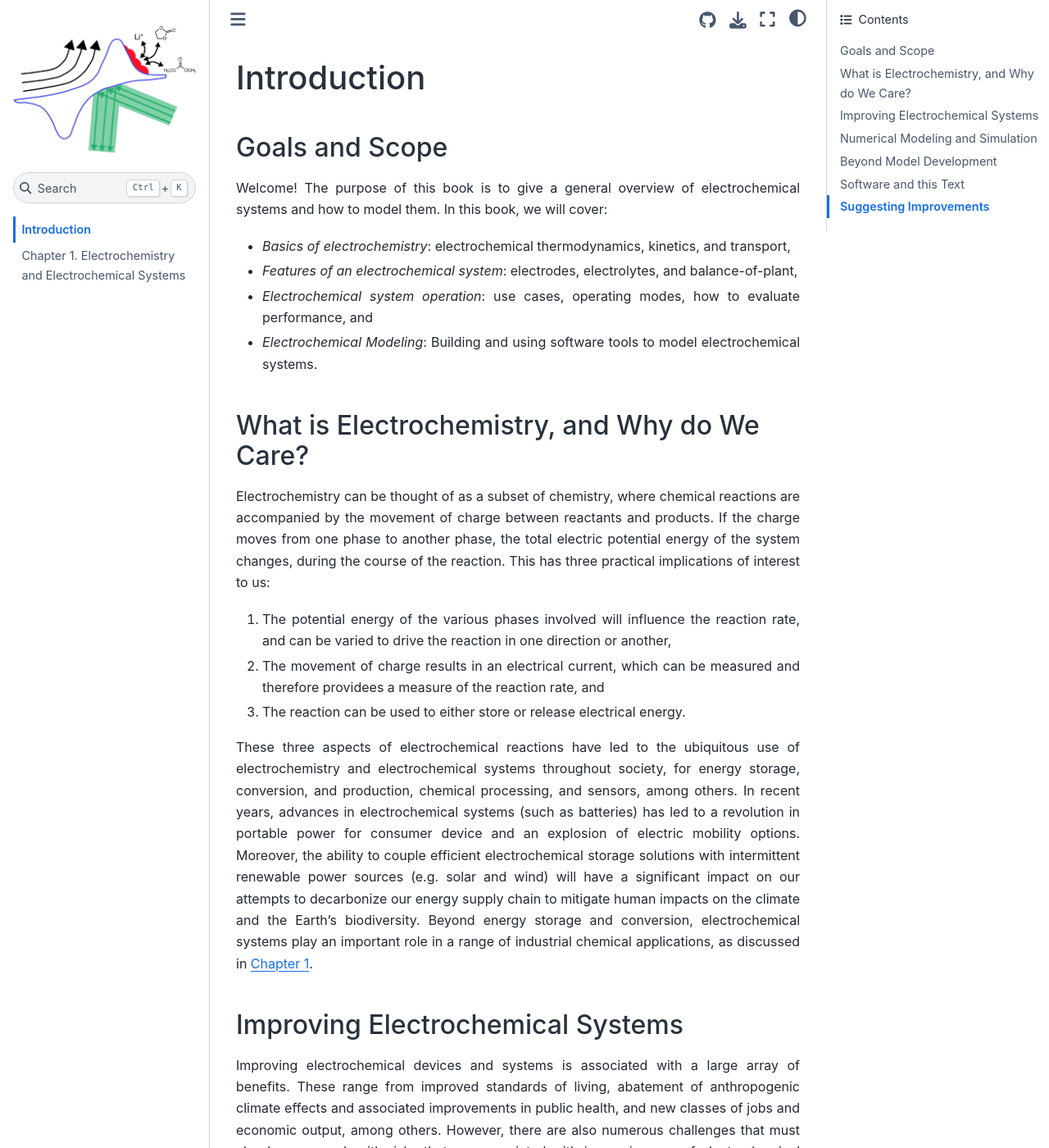
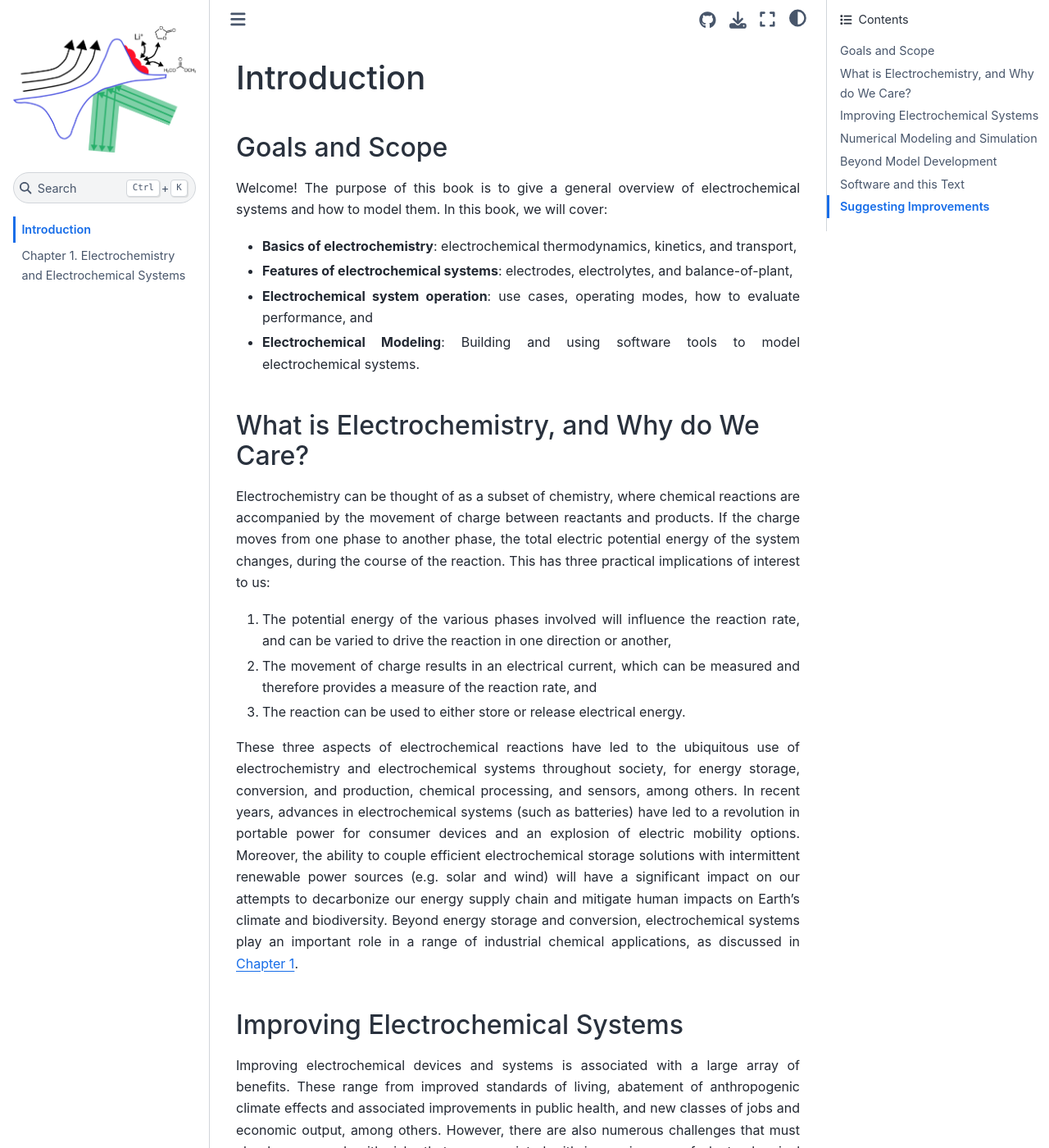
Before and after one commit to decaluwe/EchemSystemsEngineering, a Jupyter Book: the page built from intro.md, in a window 1280 px wide and 1400 px high. Shown: the whole window at 82% size. Built offline with Jupyter Book 1.0.4 settings and Sphinx 7.4.7 and the Sphinx Book theme 1.1.4, drawn with Linux system fonts in a browser that asks for light colours; pages that are not in the unit, such as notebooks, are missing from menus; some of the changed text lies outside the part shown.

Commit message:
Update intro, add requirements and config.

```diff
--- a/_config.yml
+++ b/_config.yml
@@ -21,9 +21,14 @@ bibtex_bibfiles:
 
 # Information about where the book exists on the web
 repository:
-  url: https://github.com/executablebooks/jupyter-book  # Online location of your book
-  path_to_book: docs  # Optional path to your book, relative to the repository root
-  branch: master  # Which branch of the repository should be used when creating links (optional)
+  url: https://github.com/decaluwe/EchemSystemsEngingeering.git  # Online location of your book
+  # path_to_book: docs  # Optional path to your book, relative to the repository root
+  branch: main  # Which branch of the repository should be used when creating links (optional)
+
+# Use thebe to launch interactive code blocks
+launch_buttons:
+  thebe                  : true
+  binderhub_url: https://mybinder.org/v2/gh/decaluwe/EchemSystemsEngingeering.git/main  # The URL for your BinderHub (e.g., https://mybinder.org)
 
 # Add GitHub buttons to your book
 # See https://jupyterbook.org/customize/config.html#add-a-link-to-your-repository
--- a/intro.md
+++ b/intro.md
@@ -3,19 +3,19 @@
 ## Goals and Scope
 
 Welcome! The purpose of this book is to give a general overview of electrochemical systems and how to model them. In this book, we will cover:
-- *Basics of electrochemistry*: electrochemical thermodynamics, kinetics, and transport,
-- *Features of an electrochemical system*: electrodes, electrolytes, and balance-of-plant,
-- *Electrochemical system operation*: use cases, operating modes,  how to evaluate performance, and
-- *Electrochemical Modeling*: Building and using software tools to model electrochemical systems.
+- **Basics of electrochemistry**: electrochemical thermodynamics, kinetics, and transport,
+- **Features of electrochemical systems**: electrodes, electrolytes, and balance-of-plant,
+- **Electrochemical system operation**: use cases, operating modes,  how to evaluate performance, and
+- **Electrochemical Modeling**: Building and using software tools to model electrochemical systems.
 
 ## What is Electrochemistry, and Why do We Care?
 
 Electrochemistry can be thought of as a subset of chemistry, where chemical reactions are accompanied by the movement of charge between reactants and products. If the charge moves from one phase to another phase, the total electric potential energy of the system changes, during the course of the reaction. This has three practical implications of interest to us:
 1. The potential energy of the various phases involved will influence the reaction rate, and can be varied to drive the reaction in one direction or another,
-2. The movement of charge results in an electrical current, which can be measured and therefore providees a measure of the reaction rate, and
+2. The movement of charge results in an electrical current, which can be measured and therefore provides a measure of the reaction rate, and
 2. The reaction can be used to either store or release electrical energy.
 
-These three aspects of electrochemical reactions have led to the ubiquitous use of electrochemistry and electrochemical systems throughout society, for energy storage, conversion, and production, chemical processing, and sensors, among others. In recent years, advances in electrochemical systems (such as batteries) has led to a revolution in portable power for consumer device and an explosion of electric mobility options. Moreover, the ability to couple efficient electrochemical storage solutions with intermittent renewable power sources (e.g. solar and wind) will have a significant impact on our attempts to decarbonize our energy supply chain to mitigate human impacts on the climate and the Earth's biodiversity. Beyond energy storage and conversion, electrochemical systems play an important role in a range of industrial chemical applications, as discussed in [Chapter 1](chapters/ch1-intro/ch1-content.md).
+These three aspects of electrochemical reactions have led to the ubiquitous use of electrochemistry and electrochemical systems throughout society, for energy storage, conversion, and production, chemical processing, and sensors, among others. In recent years, advances in electrochemical systems (such as batteries) have led to a revolution in portable power for consumer devices and an explosion of electric mobility options. Moreover, the ability to couple efficient electrochemical storage solutions with intermittent renewable power sources (e.g. solar and wind) will have a significant impact on our attempts to decarbonize our energy supply chain and mitigate human impacts on Earth's climate and biodiversity. Beyond energy storage and conversion, electrochemical systems play an important role in a range of industrial chemical applications, as discussed in [Chapter 1](chapters/ch1-intro/ch1-content.md).
 
 ## Improving Electrochemical Systems
 
--- /dev/null
+++ b/requirements.txt
@@ -0,0 +1,3 @@
+jupyter-book
+matplotlib
+numpy
```
Also changed, not shown: other parts of intro.md (+1 -1 lines).
